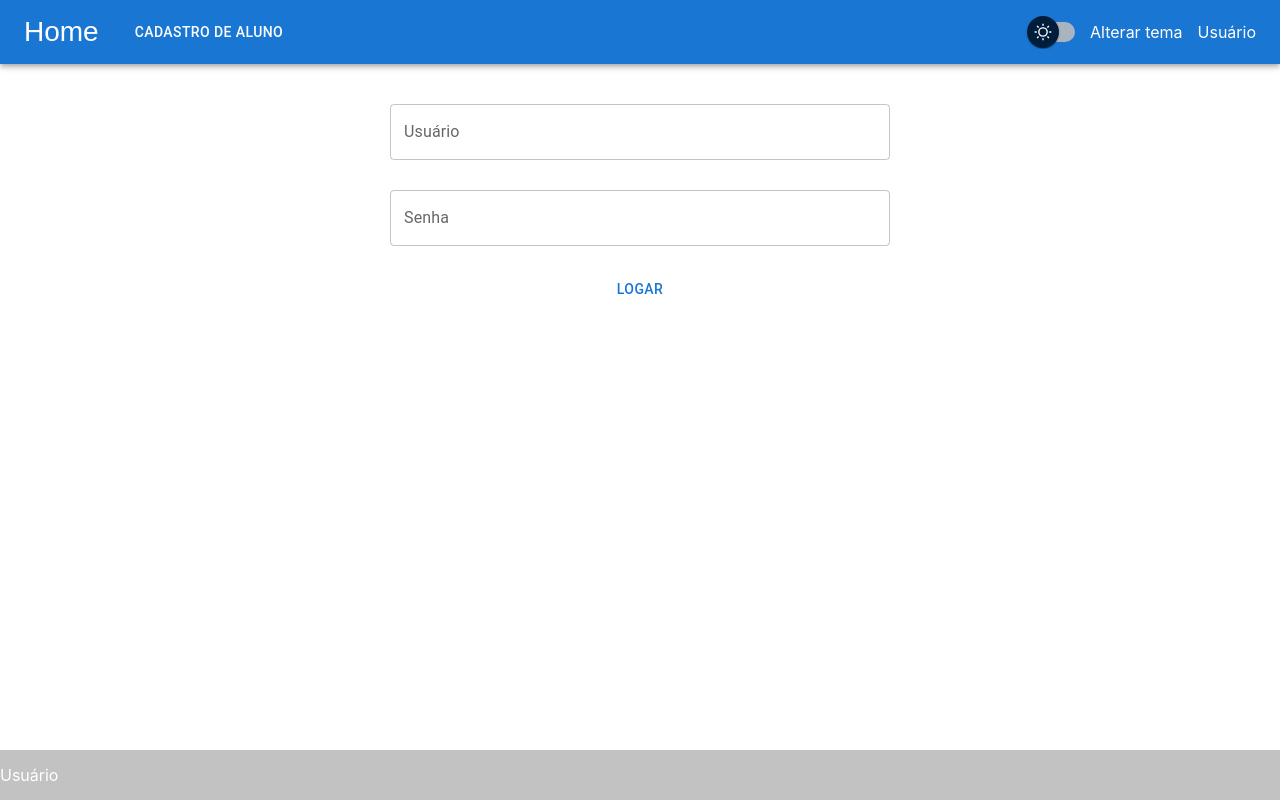
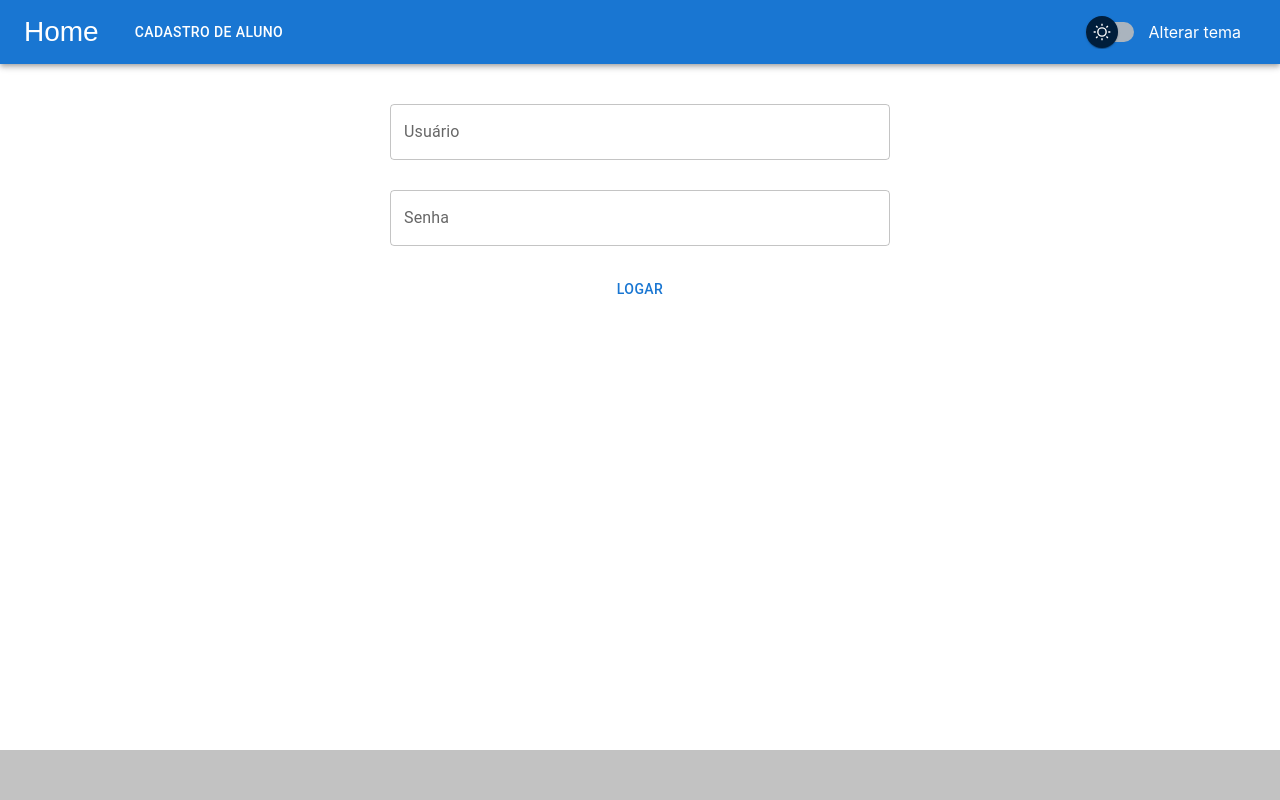
Before and after one commit to YagoAzevedo/serratec-atividade, a React (Create React App) app: page /login in a window 1280 px wide. Built offline with nearby package versions, Linux system fonts and the light colour scheme.

Commit message:
local storage

```diff
--- a/src/context/index.js
+++ b/src/context/index.js
@@ -21,7 +21,7 @@ export const TemaProvider = ({children}) => {
 export const UsuarioContext = createContext();
 export const UsuarioProvider = ({children}) => {
   const [usuario, setUsuario] = useState(
-    "Usuário" // informa o valor inicial do estado
+    localStorage.getItem('usuarioLogado')
   );
 
   return (
--- a/src/pages/Login.jsx
+++ b/src/pages/Login.jsx
@@ -10,6 +10,7 @@ const Login = () => {
   const efetuarLogin = () => {
     // axios.post(URLLOGIN, {usuario, senha})
     setUsuario(usuarioInput);
+    localStorage.setItem('usuarioLogado', usuarioInput);
   }
 
   return (
```
